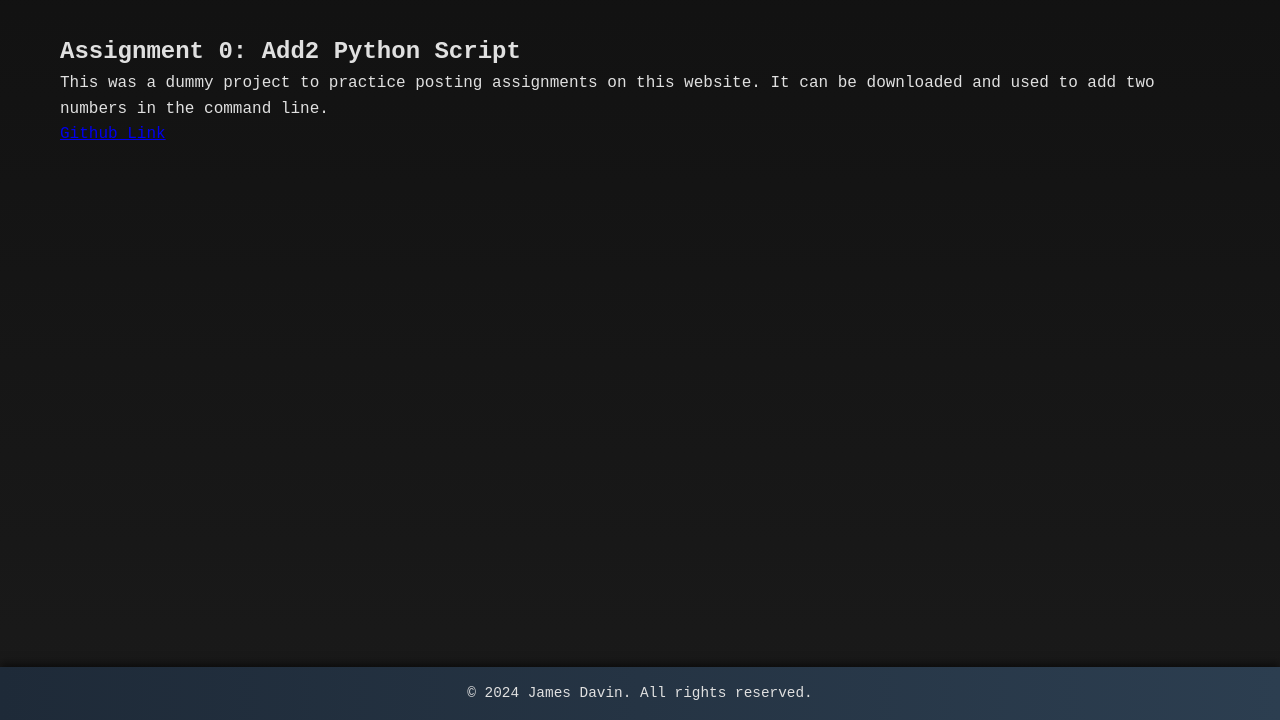
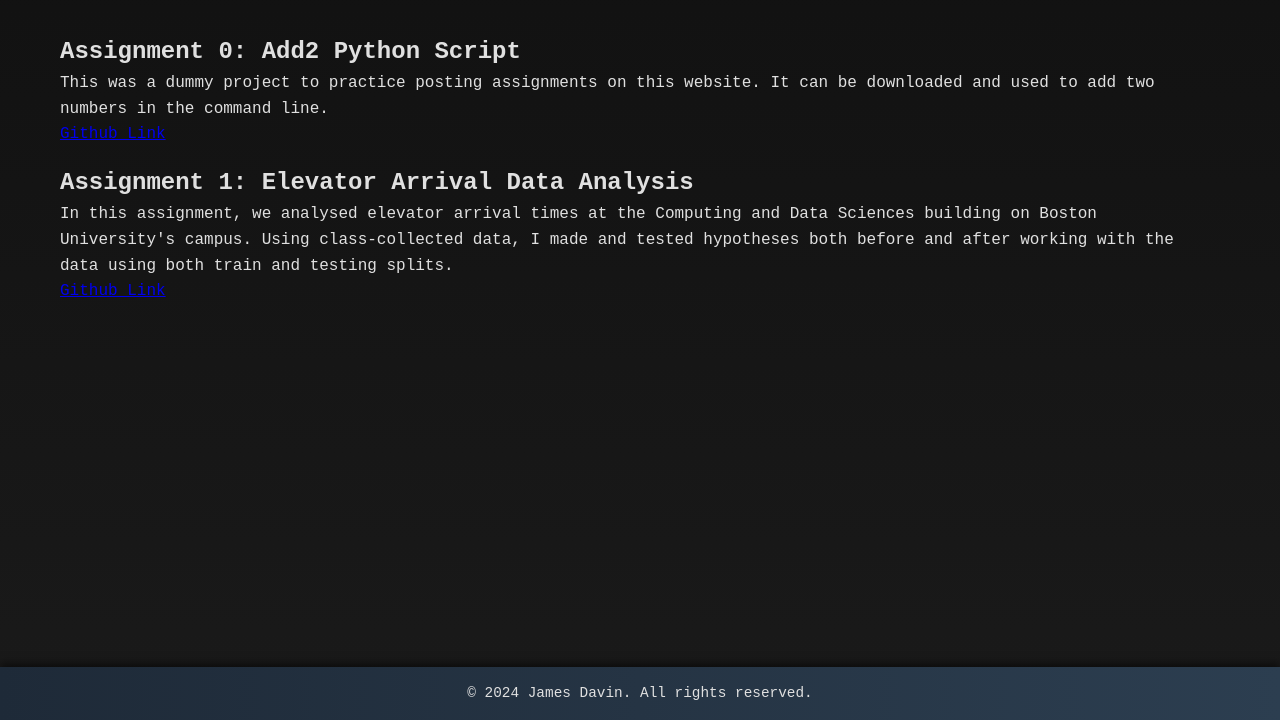
Before and after one commit to aljarida/aljarida.github.io, a plain HTML site: page assignments.html in a window 1280 px wide. Shown: the part 80-800 px from the top of the page. Drawn offline with Linux system fonts and the light colour scheme.

Commit message:
Update with latest assignment

```diff
--- a/assignments.html
+++ b/assignments.html
@@ -11,10 +11,16 @@
         <section class="assignments">
             <h1>Assignments</h1>
             <article>
-            <h2>Assignment 0: Add2 Python Script</h2>
-          <p>This was a dummy project to practice posting assignments on this website. It can be downloaded and used to add two numbers in the command line.</p>
-                <a href="https://github.com/aljarida/aljarida-assignment-0" target="_blank">Github Link</a>
+				<h2>Assignment 0: Add2 Python Script</h2>
+				<p>This was a dummy project to practice posting assignments on this website. It can be downloaded and used to add two numbers in the command line.</p>
+				<a href="https://github.com/aljarida/aljarida-assignment-0" target="_blank">Github Link</a>
             </article>
+			<article>
+				<h2>Assignment 1: Elevator Arrival Data Analysis</h2>
+				<p>In this assignment, we analysed elevator arrival times at the Computing and Data Sciences building on Boston University's campus. Using class-collected data, I made and tested hypotheses both before and after working with the data using both train and testing splits. </p>
+			</article>
+			<a href="https://github.com/aljarida/aljarida-assignment-1" target="_blank">Github Link</a>
+
         </section>
     </main>
     <footer>
```
